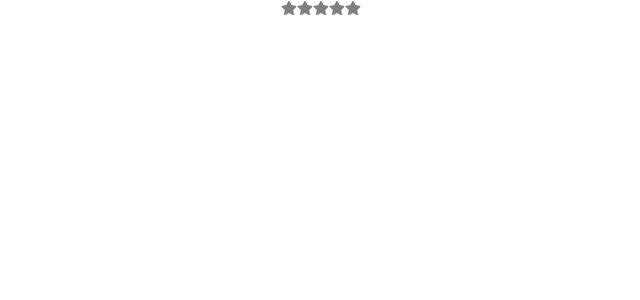
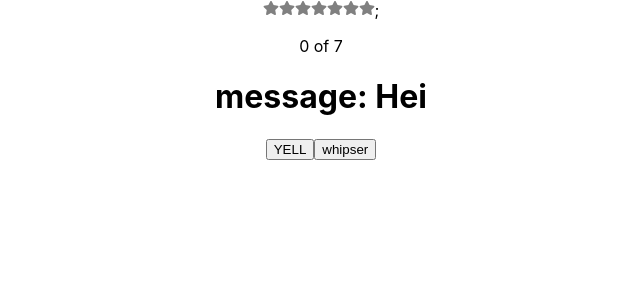
Before and after one commit to Nawzneen/LinkedinTutorial-ReactHooks, a React (Create React App) app in the folder reacthooks/: page / in a window 1280 px wide. Shown: the top 300 px of the page, without its empty margins (319-959 px from the left). Built offline with nearby package versions, Linux system fonts and the light colour scheme.

Commit message:
Practicing useReducer

```diff
--- a/reacthooks/src/App.js
+++ b/reacthooks/src/App.js
@@ -1,9 +1,26 @@
 import logo from "./logo.svg";
 import "./App.css";
 import { FaStar } from "react-icons/fa";
-import { useState } from "react";
+import { useState, useReducer } from "react";
 
 function App() {
+  const initialState = {
+    message: "Hei",
+  };
+  function reducer(state, action) {
+    switch (action.type) {
+      case "yell":
+        return {
+          message: "HEY!",
+        };
+      case "whisper":
+        return {
+          message: "sorry for shouting",
+        };
+    }
+  }
+  const [state, dispatch] = useReducer(reducer, initialState);
+
   const createArray = (length) => [...Array(length)];
   console.log(createArray);
   function Star({ selected = false, onSelect }) {
@@ -11,19 +28,30 @@ function App() {
   }
   function StarRating({ starNum = 5 }) {
     const [selectedStars, setSelectedStars] = useState(0);
-    return createArray(starNum).map((item, id) => (
+    return (
+      <>
+        {createArray(starNum).map((item, id) => (
           <Star
             key={id}
             starNum={starNum}
             selected={selectedStars > id}
             onSelect={() => setSelectedStars(id + 1)}
           />
-    ));
+        ))}
+        ;
+        <p>
+          {selectedStars} of {starNum}
+        </p>
+      </>
+    );
   }
 
   return (
     <div className="App">
-      <StarRating starNum={5} />
+      <StarRating starNum={7} />
+      <h1>message: {state.message}</h1>
+      <button onClick={() => dispatch({ type: "yell" })}>YELL</button>
+      <button onClick={() => dispatch({ type: "whisper" })}>whipser</button>
     </div>
   );
 }
```
Lines whose indentation alone changed are shown as unchanged.
